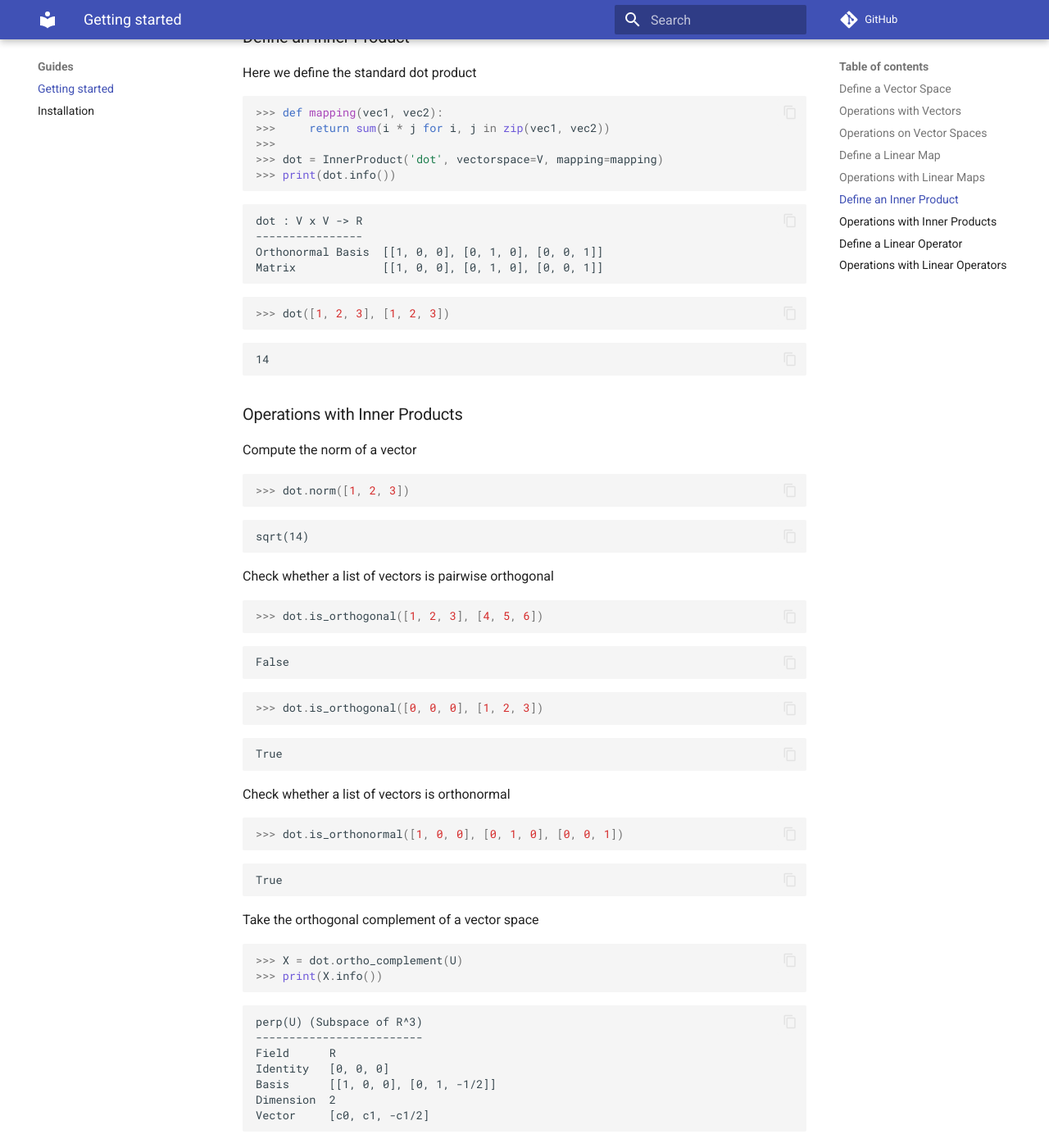
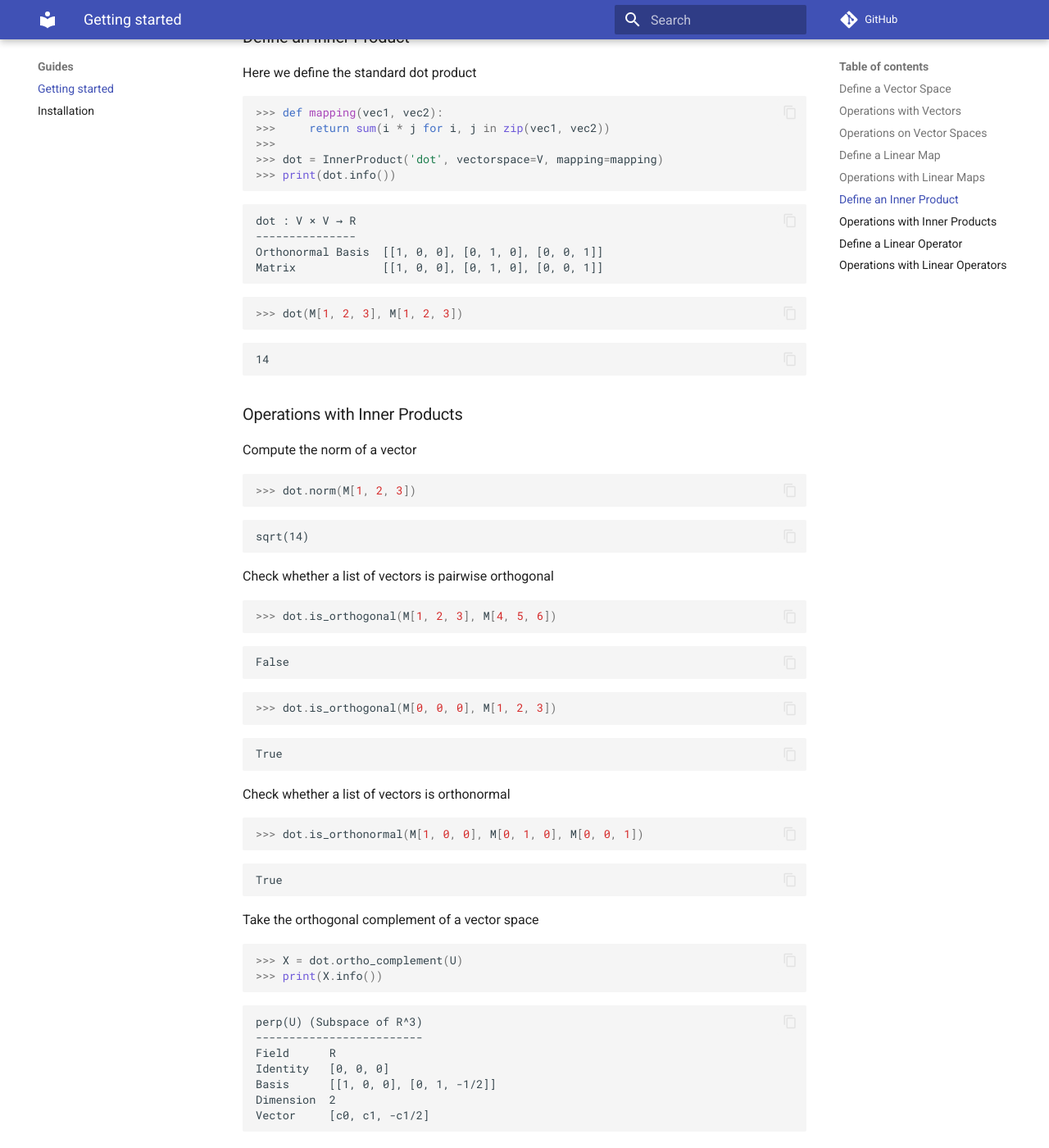
Before and after one commit to daniyal1249/ablina, an MkDocs documentation site: the page built from docs/guides/getting-started.md, in a window 1280 px wide and 1400 px high, scrolled down 5034 px. Shown: the whole window at 82% size. Built offline with MkDocs 1.6.1 and Material for MkDocs 9.7.7, drawn with Linux system fonts in a browser that asks for light colours; comment, search, counter and statistics services are not loaded; some of the changed text lies outside the part shown.

````diff
--- a/ablina/__init__.py
+++ b/ablina/__init__.py
@@ -11,7 +11,8 @@ from .form import SesquilinearForm, InnerProduct, QuadraticForm
 from .linearmap import (
     LinearMap, LinearOperator, LinearFunctional, Isomorphism, IdentityMap
     )
-from .mathset import MathSet, negate
+from .mathset import Set, negate
+from .matrix import Matrix, M
 from .vectorspace import (
     Fn, VectorSpace, AffineSpace, fn, matrix_space, poly_space, hom,
     is_vectorspace, columnspace, rowspace, nullspace, left_nullspace,
@@ -23,7 +24,8 @@ __all__ = [
     'SesquilinearForm', 'InnerProduct', 'QuadraticForm',
     'LinearMap', 'LinearOperator', 'LinearFunctional', 'Isomorphism',
     'IdentityMap',
-    'MathSet', 'negate',
+    'Set', 'negate',
+    'Matrix', 'M',
     'Fn', 'VectorSpace', 'AffineSpace', 'fn', 'matrix_space', 'poly_space',
     'hom', 'is_vectorspace', 'columnspace', 'rowspace', 'nullspace',
     'left_nullspace', 'image', 'kernel'
--- a/docs/guides/getting-started.md
+++ b/docs/guides/getting-started.md
@@ -41,7 +41,7 @@ You can provide a list of constraints
 Or specify a basis
 
 ```python
->>> W = fn('W', R, 3, basis=[[1, 0, 0], [0, 1, 0]])
+>>> W = fn('W', R, 3, basis=[M[1, 0, 0], M[0, 1, 0]])
 >>> print(W.info())
 ```
 
@@ -60,14 +60,14 @@ Check whether a vector is an element of a vector space
 
 
 ```python
->>> [1, 2, 0] in W
+>>> M[1, 2, 0] in W
 ```
 
     True
 
 
 ```python
->>> [1, 2, 1] in W
+>>> M[1, 2, 1] in W
 ```
 
     False
@@ -94,21 +94,21 @@ Find the coordinate vector representation of a vector
 
 
 ```python
->>> W.to_coordinate([1, 2, 0])
+>>> W.to_coordinate(M[1, 2, 0])
 ```
 
     [1, 2]
 
 
 ```python
->>> W.from_coordinate([1, 2])
+>>> W.from_coordinate(M[1, 2])
 ```
 
     [1, 2, 0]
 
 
 ```python
->>> W.to_coordinate([1, 2, 0], basis=[[1, 1, 0], [1, -1, 0]])
+>>> W.to_coordinate(M[1, 2, 0], basis=[M[1, 1, 0], M[1, -1, 0]])
 ```
 
     [3/2, -1/2]
@@ -118,14 +118,14 @@ Check whether a list of vectors is linearly independent
 
 
 ```python
->>> V.is_independent([1, 1, 0], [1, 0, 0])
+>>> V.is_independent(M[1, 1, 0], M[1, 0, 0])
 ```
 
     True
 
 
 ```python
->>> V.is_independent([1, 2, 3], [2, 4, 6])
+>>> V.is_independent(M[1, 2, 3], M[2, 4, 6])
 ```
 
     False
@@ -198,7 +198,7 @@ Take the span of a list of vectors
 
 
 ```python
->>> S = V.span('S', [1, 2, 3], [4, 5, 6])
+>>> S = V.span('S', M[1, 2, 3], M[4, 5, 6])
 >>> print(S.info())
 ```
 
@@ -215,14 +215,14 @@ Take the span of a list of vectors
 
 ```python
 >>> def mapping(vec):
->>>     return [vec[0], vec[1], 0]
+>>>     return M[vec[0], vec[1], 0]
 >>>
 >>> T = LinearMap('T', domain=V, codomain=W, mapping=mapping)
 >>> print(T.info())
 ```
 
-    T : V -> W
-    ----------
+    T : V → W
+    ---------
     Field        R
     Rank         2
     Nullity      1
@@ -233,14 +233,14 @@ Take the span of a list of vectors
 
 
 ```python
->>> T([0, 0, 0])
+>>> T(M[0, 0, 0])
 ```
 
     [0, 0, 0]
 
 
 ```python
->>> T([1, 2, 3])
+>>> T(M[1, 2, 3])
 ```
 
     [1, 2, 0]
@@ -294,14 +294,14 @@ Here we define the standard dot product
 >>> print(dot.info())
 ```
 
-    dot : V x V -> R
-    ----------------
+    dot : V × V → R
+    ---------------
     Orthonormal Basis  [[1, 0, 0], [0, 1, 0], [0, 0, 1]]
     Matrix             [[1, 0, 0], [0, 1, 0], [0, 0, 1]]
 
 
 ```python
->>> dot([1, 2, 3], [1, 2, 3])
+>>> dot(M[1, 2, 3], M[1, 2, 3])
 ```
 
     14
@@ -313,7 +313,7 @@ Compute the norm of a vector
 
 
 ```python
->>> dot.norm([1, 2, 3])
+>>> dot.norm(M[1, 2, 3])
 ```
 
     sqrt(14)
@@ -323,14 +323,14 @@ Check whether a list of vectors is pairwise orthogonal
 
 
 ```python
->>> dot.is_orthogonal([1, 2, 3], [4, 5, 6])
+>>> dot.is_orthogonal(M[1, 2, 3], M[4, 5, 6])
 ```
 
     False
 
 
 ```python
->>> dot.is_orthogonal([0, 0, 0], [1, 2, 3])
+>>> dot.is_orthogonal(M[0, 0, 0], M[1, 2, 3])
 ```
 
     True
@@ -340,7 +340,7 @@ Check whether a list of vectors is orthonormal
 
 
 ```python
->>> dot.is_orthonormal([1, 0, 0], [0, 1, 0], [0, 0, 1])
+>>> dot.is_orthonormal(M[1, 0, 0], M[0, 1, 0], M[0, 0, 1])
 ```
 
     True
@@ -366,14 +366,14 @@ Take the orthogonal complement of a vector space
 
 ```python
 >>> def mapping(vec):
->>>     return [vec[0], 2*vec[1], 3*vec[2]]
+>>>     return M[vec[0], 2*vec[1], 3*vec[2]]
 >>>
 >>> T = LinearOperator('T', vectorspace=V, mapping=mapping)
 >>> print(T.info())
 ```
 
-    T : V -> V
-    ----------
+    T : V → V
+    ---------
     Field        R
     Rank         3
     Nullity      0
@@ -384,7 +384,7 @@ Take the orthogonal complement of a vector space
 
 
 ```python
->>> T([1, 1, 1])
+>>> T(M[1, 1, 1])
 ```
 
     [1, 2, 3]
````
Also changed, not shown: README.md (+25 -25 lines), 9 other files.
